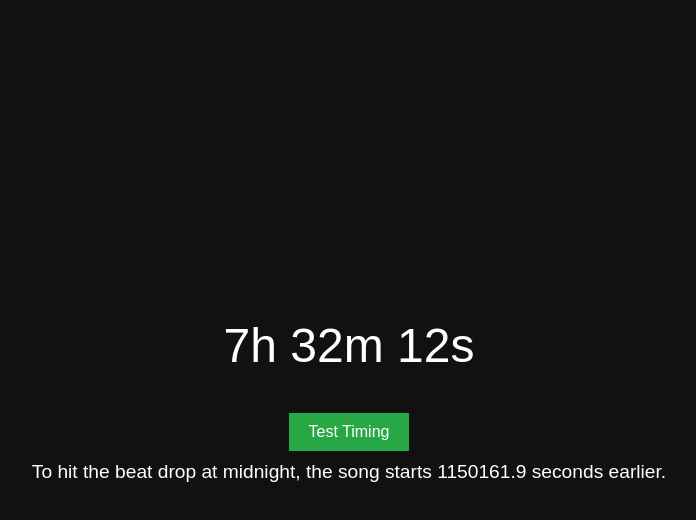
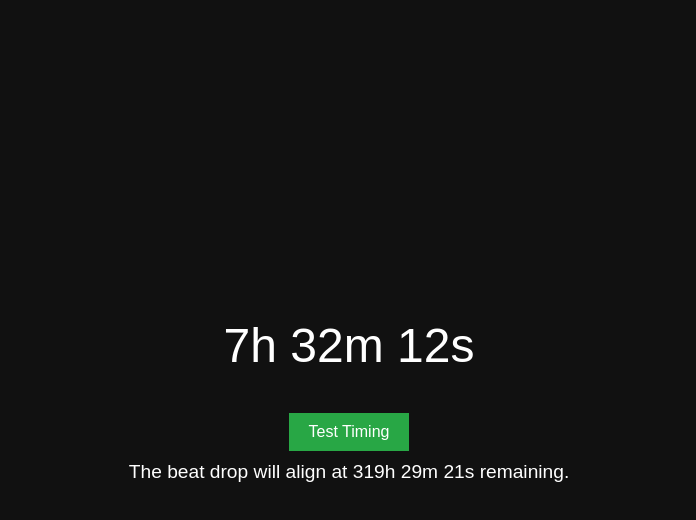
Before and after one commit to crixppp/myeyes2, a plain HTML site: page index.html in a window 1280 px wide. Both pictures are taken after a click on the button "Test Timing". Shown: the whole page, without its empty margins (291-987 px from the left). Drawn offline with Linux system fonts and the light colour scheme.

Commit message:
Update index.html

```diff
--- a/index.html
+++ b/index.html
@@ -52,7 +52,7 @@
         const countdownElement = document.getElementById('countdown');
         const testTimeElement = document.getElementById('test-time');
         const audio = document.getElementById('audio');
-        const targetTime = new Date("2024-12-31T23:59:59").getTime(); // Midnight at New Year's Eve
+        const targetTime = new Date("2024-12-31T23:59:59").getTime(); // Midnight on New Year's Eve
         const beatDropTime = 172; // 2m 52s in seconds
 
         function updateCountdown() {
@@ -61,9 +61,8 @@
 
             if (difference <= 0) {
                 countdownElement.textContent = "HAPPY NEW YEAR!";
-                if (audio.currentTime === 0) {
-                    audio.play();
-                }
+                audio.currentTime = beatDropTime;
+                audio.play();
             } else {
                 const hours = Math.floor((difference % (1000 * 60 * 60 * 24)) / (1000 * 60 * 60));
                 const minutes = Math.floor((difference % (1000 * 60 * 60)) / (1000 * 60));
@@ -74,15 +73,22 @@
 
         function testTiming() {
             const currentTime = new Date().getTime();
-            const startOffset = (targetTime - currentTime) / 1000 - beatDropTime;
+            const remainingTime = targetTime - currentTime;
+            const beatDropDelay = (beatDropTime * 1000); // Beat drop time in ms
 
-            if (startOffset > 0) {
-                testTimeElement.textContent = `To hit the beat drop at midnight, the song starts ${startOffset.toFixed(1)} seconds earlier.`;
+            // Calculate when the beat drop will occur relative to current countdown time
+            const beatDropTarget = new Date(currentTime + remainingTime - beatDropDelay);
+            const beatDropHours = Math.floor((remainingTime - beatDropDelay) / (1000 * 60 * 60));
+            const beatDropMinutes = Math.floor(((remainingTime - beatDropDelay) % (1000 * 60 * 60)) / (1000 * 60));
+            const beatDropSeconds = Math.floor(((remainingTime - beatDropDelay) % (1000 * 60)) / 1000);
+
+            if (remainingTime > beatDropDelay) {
+                testTimeElement.textContent = `The beat drop will align at ${beatDropHours}h ${beatDropMinutes}m ${beatDropSeconds}s remaining.`;
             } else {
-                testTimeElement.textContent = "Adjust your system clock or countdown setup for accurate testing.";
+                testTimeElement.textContent = "The song won't align. Start earlier to match the beat drop at midnight.";
             }
 
-            audio.currentTime = 0; // Start from the beginning
+            audio.currentTime = 0; // Start song at the beginning
             audio.play();
         }
 
```
